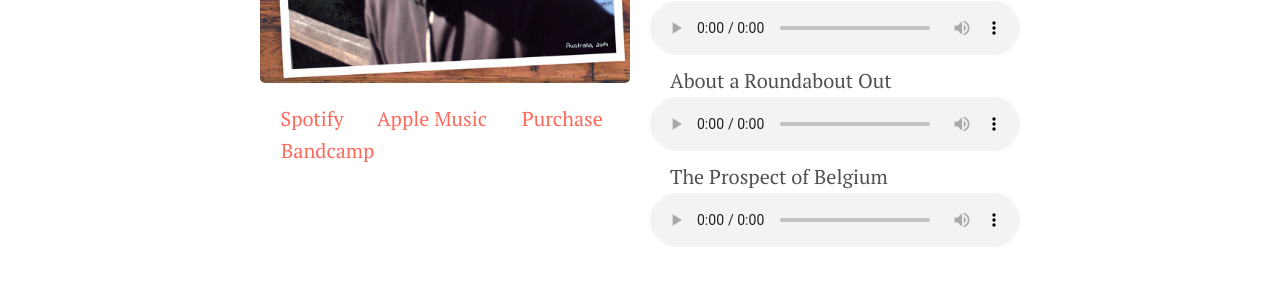
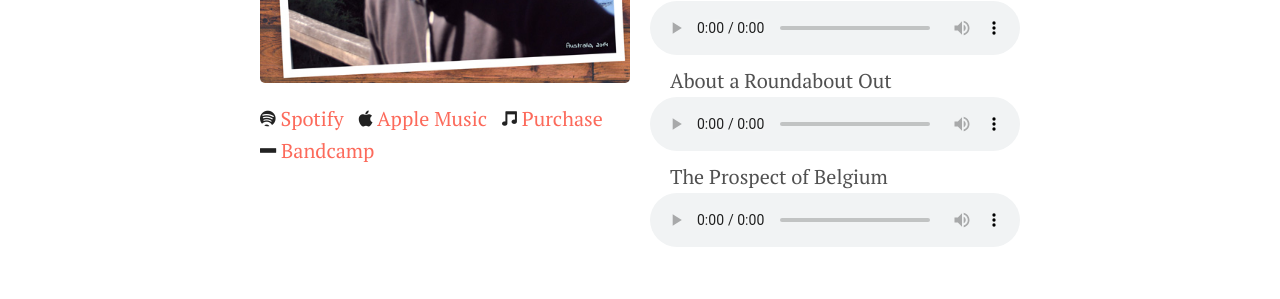
Before and after one commit to lemiffe/lemiffe.com, a Jekyll site: the page built from 2014.html, in a window 1280 px wide. Shown: the part 665-964 px from the top of the page. Built offline with Jekyll 4.4.1, drawn with Linux system fonts in a browser that asks for light colours.

Commit message:
Fix icon colours

```diff
--- a/2010.html
+++ b/2010.html
@@ -63,6 +63,10 @@ title: 2010
 
     .col a{
         margin-right: 15px;
+    }
+
+    .col-container .icon::before {
+        color: #222222;
     }
 </style>
 
--- a/2014.html
+++ b/2014.html
@@ -63,6 +63,10 @@ title: 2014
 
     .col a{
         margin-right: 15px;
+    }
+
+    .col-container .icon::before {
+        color: #222222;
     }
 </style>
 
--- a/frutal.html
+++ b/frutal.html
@@ -63,6 +63,10 @@ title: FRUTAL
 
     .col a{
         margin-right: 15px;
+    }
+
+    .col-container .icon::before {
+        color: #222222;
     }
 </style>
 
```
